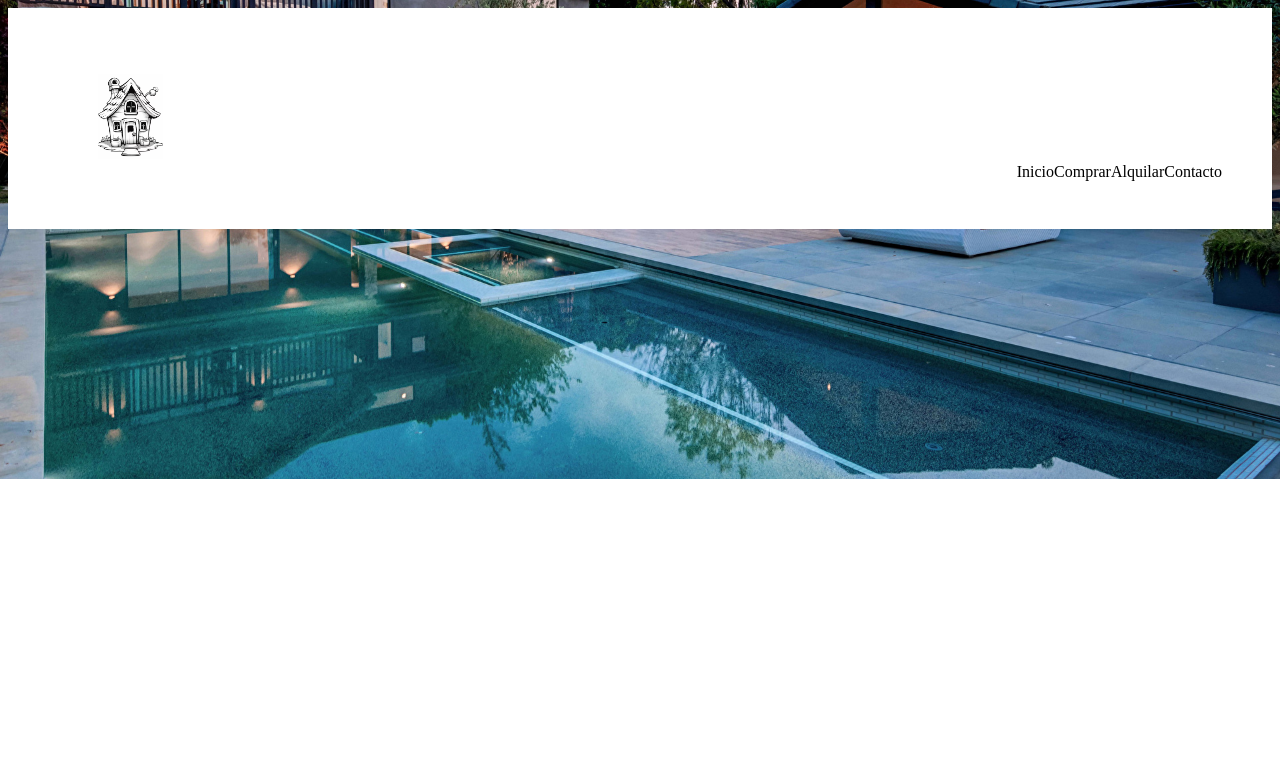
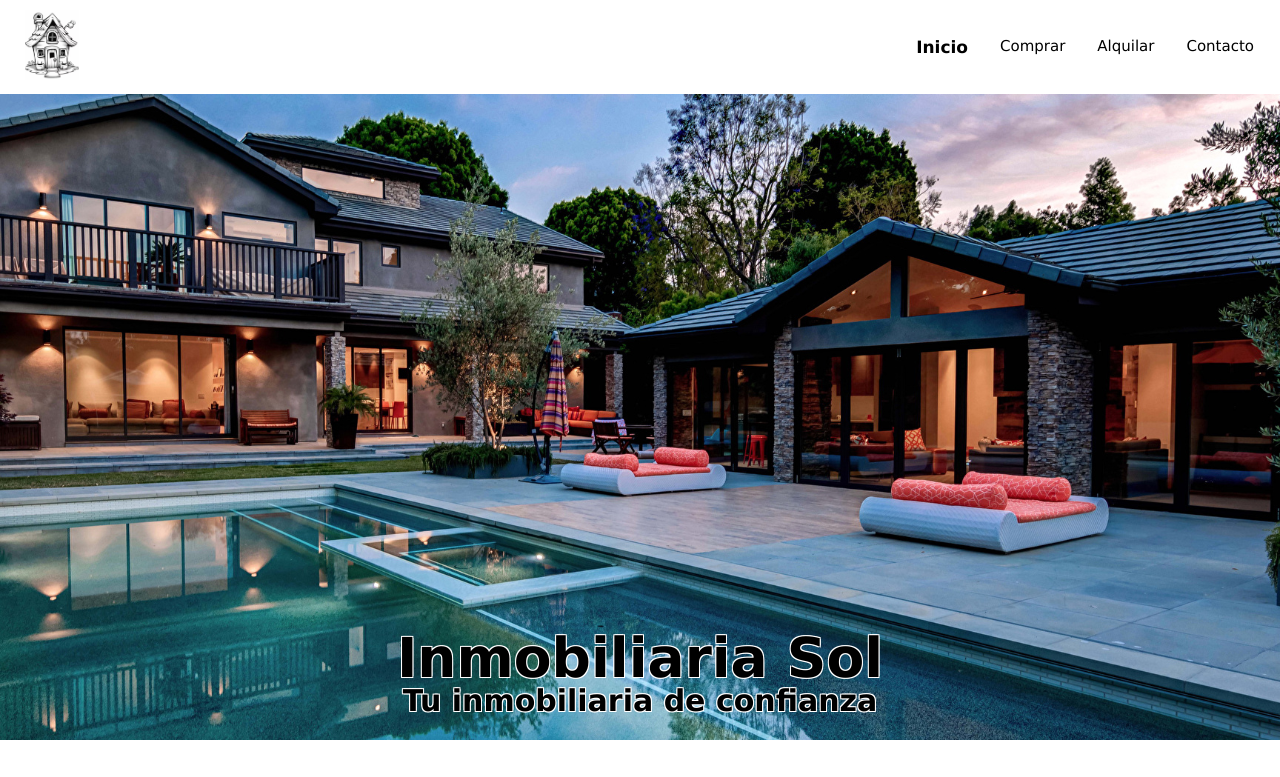
Before and after one commit to JuanCarlosPerezSanchez/ProyectoLM-1-DAW, a plain HTML site: page ProyectoLenguajeDeMarcas1ºDAW/index.html in a window 1280 px wide. Shown: the top 777 px of the page. Drawn offline with Linux system fonts and the light colour scheme.

Commit message:
Actualización

```diff
--- a/ProyectoLenguajeDeMarcas1ºDAW/index.html
+++ b/ProyectoLenguajeDeMarcas1ºDAW/index.html
@@ -3,40 +3,35 @@
 <head>
     <meta charset="UTF-8">
     <meta name="viewport" content="width=device-width, initial-scale=1.0">
-    <title>Document</title>
+    <title>Index</title>
     <link rel="stylesheet" href="style.css">
 </head>
 <body>
-    <nav>
-        <ul>
-            <li class="ImageNavegador"><a href=""><img src="../Imagenes/ImagenesIndex/Index1.png" alt="Inicio"></a></li>
-            <li class="Navegador"><a href="contacto.html">Contacto</a></li>
-            <li class="Navegador"><a href="alquilar1.html">Alquilar</a></li>
-            <li class="Navegador"><a href="comprar1.html">Comprar</a></li>
-            <li class="Navegador"><a href="">Inicio</a></li>
-        </ul>
-    </nav>
+    <header>
+        <nav class="Navegador">
+            <a href=""><img src="../Imagenes/ImagenesIndex/Index1.png" alt="Inicio" class="ImageNavegador"></a>
+            <ul class="BarraNavegacion">
+                <li class="Inicio"><a href="">Inicio</a></li>
+                <li><a href="comprar1.html">Comprar</a></li>
+                <li><a href="alquilar1.html">Alquilar</a></li>
+                <li><a href="contacto.html">Contacto</a></li>
+            </ul>
+        </nav>
+    </header>
+    <br><br><br><br><br><br><br><br><br><br><br><br><br><br><br><br><br><br><br><br><br><br><br><br><br><br><br><br>
+    <h1>Inmobiliaria Sol</h1><br><br><br>
+    <h2>Tu inmobiliaria de confianza</h2><br><br><br>
+    <div class="Conocenos">
+        <section class="sConocenos">
+            <h3>Conócenos</h3>
+            <p>Lorem ipsum dolor sit amet consectetur adipisicing elit. Odit eum repellendus provident molestias autem deserunt ipsum rem quasi neque omnis, obcaecati magni quod blanditiis, doloribus iure. Eveniet consequuntur quo illum recusandae, labore nemo sint ullam quas ratione deleniti distinctio illo magnam incidunt minima vel iusto rem dicta doloribus nesciunt sed aliquid. Iure voluptates quae repudiandae, nisi expedita soluta voluptatum. Sit sequi error, tempora iste voluptatem commodi dolor optio illum quisquam tempore, aut vel illo at necessitatibus eligendi hic deserunt non alias enim dolorem incidunt atque. Labore maiores cupiditate voluptatibus provident iste. Harum provident perferendis ullam odio culpa facilis natus veritatis!</p>
+        </section>
+        <aside class="aConocenos">
+            <img src="../Imagenes/ImagenesIndex/Index3.png" alt="Conocenos" style="width: 1000px; height: auto;">
+        </aside>
+    </div>
+    <footer>
 
-
-
-    <!-- <div style="display: flex;">
-        <section style="flex: 50%;">
-            <nav class="ImageNavegador">
-                <ul>
-                    <li><a href=""><img src="../Imagenes/ImagenesIndex/Index1.png" alt="Inicio"></a></li>
-                </ul>
-            </nav>
-        </section>
-        <aside style="flex: 50%;">
-            <nav class="Navegador">
-                <ul>
-                    <li><a href="contacto.html">Contacto</a></li>
-                    <li><a href="alquilar1.html">Alquilar</a></li>
-                    <li><a href="comprar1.html">Comprar</a></li>
-                    <li><a href="">Inicio</a></li>
-                </ul>
-            </nav>
-        </aside>
-    </div> -->
+    </footer>
 </body>
 </html>
--- a/ProyectoLenguajeDeMarcas1ºDAW/style.css
+++ b/ProyectoLenguajeDeMarcas1ºDAW/style.css
@@ -1,32 +1,79 @@
-body nav{
-    padding: 50px;
-    background-color: white;
-}
-
-.ImageNavegador{
-    list-style-type: none;
-    margin-top: 7px;
-}
-
-.ImageNavegador img{
-    width: 65px;
-    height: 85px;
-}
-
-.Navegador{
-    float: right;
-    list-style-type: none;
-
-}
-
-.Navegador a{
-    text-decoration: none;
-    color: black;
-}
-
 body{
     background-image: url(../Imagenes/ImagenesIndex/Index2.png);
     background-repeat: no-repeat;
     background-size: cover;
-    background-position: center;
+    background-attachment: fixed;
+    margin: 0;
+    font-family: 'Lucida Sans', 'Lucida Sans Regular', 'Lucida Grande', 'Lucida Sans Unicode', Geneva, Verdana, sans-serif;
 }
+
+.Navegador {
+    display: flex;
+    align-items: center;
+    justify-content: space-between;
+    padding: 10px;
+    background-color: white;
+}
+
+.ImageNavegador {
+    height: 70px;
+    margin-left: 15px;
+    margin-right: auto;
+}
+
+.BarraNavegacion {
+    list-style: none;
+    display: flex;
+    font-size: 15px;
+}
+
+.BarraNavegacion a {
+    text-decoration: none;
+    color: black;
+    padding: 8px 16px;
+    border-radius: 4px;
+}
+
+.Inicio{
+    font-weight: bold;
+    font-size: 17px;
+}
+
+h1 {
+    position: absolute;
+    left: 50%;
+    transform: translateX(-50%);
+    color: black;
+    font-size: 55px;
+    margin: 0;
+    text-shadow: -1px -1px 0 white, 1px -1px 0 white, -1px 1px 0 white, 1px 1px 0 white
+}
+
+h2 {
+    position: absolute;
+    left: 50%;
+    transform: translateX(-50%);
+    color: black;
+    font-size: 30px;
+    margin: 0;
+    text-shadow: -1px -1px 0 white, 1px -1px 0 white, -1px 1px 0 white, 1px 1px 0 white
+}
+
+h3 {
+    padding-left: 20px;
+    font-size: 20px;
+}
+
+.Conocenos{
+    display: flex;
+    background-color: white;
+}
+.sConocenos{
+    flex: 70%;
+    margin: 40px;
+}
+
+.aConocenos{
+    flex: 30%;
+    margin: 40px;
+}
--- /dev/null
+++ b/estilo.css
@@ -0,0 +1,14 @@
+.text {
+    float: left;
+    width: 70%; /* Ajusta el ancho del texto según sea necesario */
+}
+
+.image {
+    float: right;
+    width: 30%; /* Ajusta el ancho de la imagen según sea necesario */
+}
+
+img{
+    width: 1000px;
+    height: auto;
+}
```
Also changed, not shown: prueba.html (added, +20 -0 lines).
